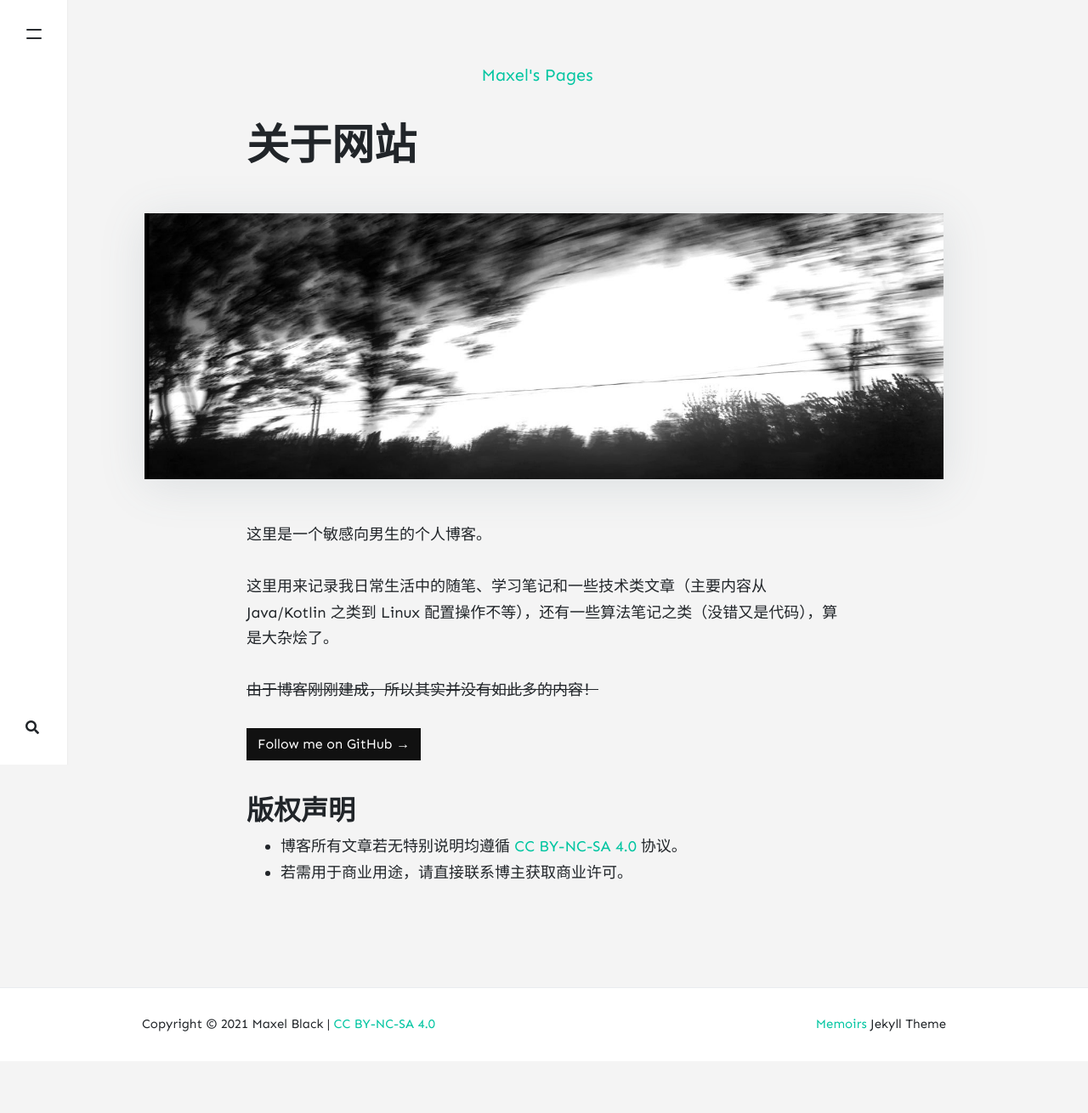
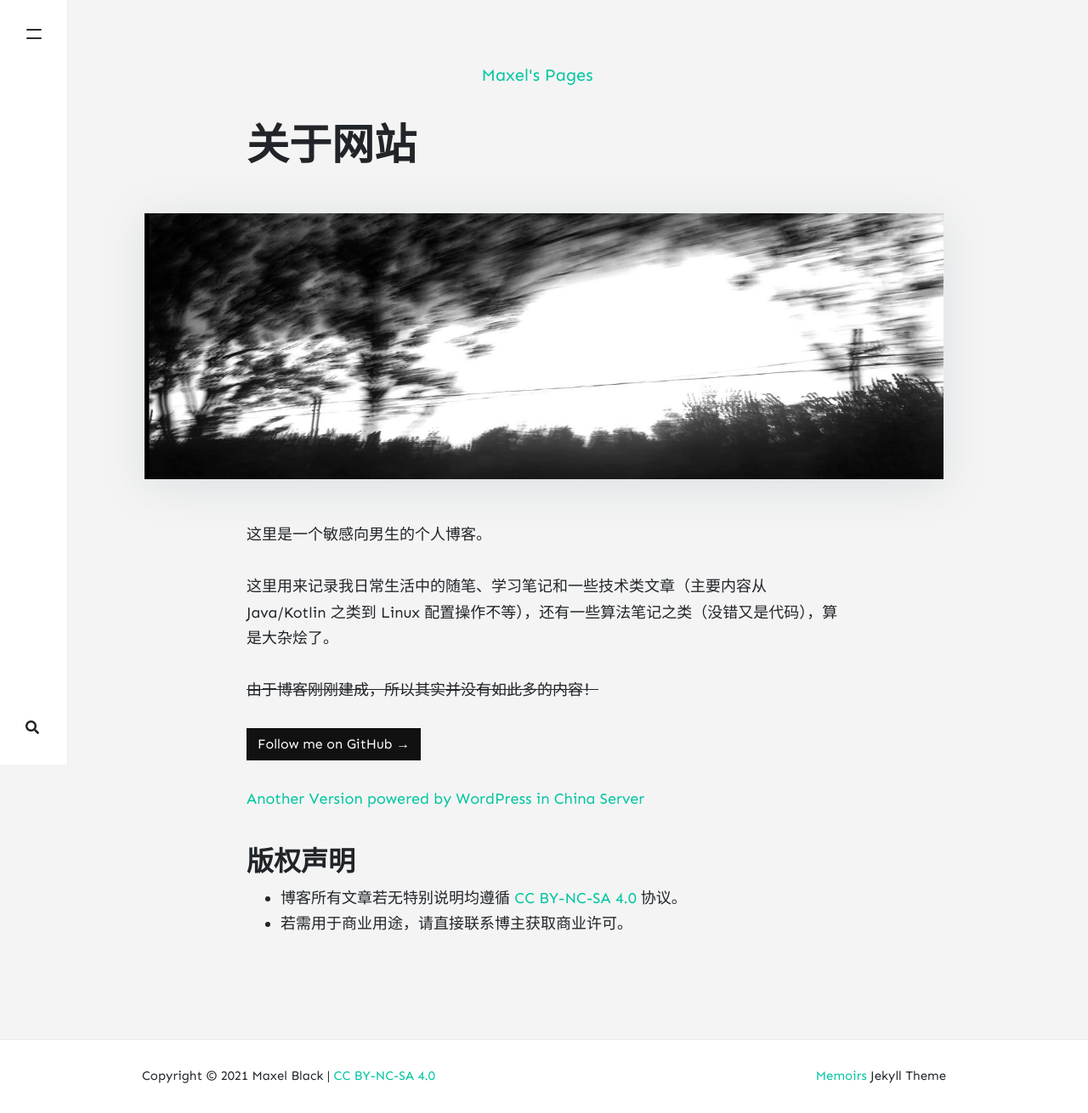
Before and after one commit to maxelblack/maxels-pages, a Jekyll site: the page built from _pages/about.md, in a window 1280 px wide. Shown: the whole page at 85% size. Built offline with Jekyll 4.4.1, drawn with Linux system fonts in a browser that asks for light colours; nearby versions of some CDN libraries; comment, search, counter and statistics services are not loaded; before the commit the page ends 1249 px from its top, so only the background shows below that.

Commit message:
Update the End Poem

```diff
--- a/_config.yml
+++ b/_config.yml
@@ -61,7 +61,7 @@
 adsense-data-ad-slot: "1363087678"
 
 # Lazy Images ("enabled" or "disabled")
-lazyimages: "disabled"
+lazyimages: "enabled"
 
 # Post Author Box ("enabled" or "disabled")
 authorbox: "enabled"
--- a/_pages/about.md
+++ b/_pages/about.md
@@ -13,7 +13,13 @@
 
 ~~由于博客刚刚建成，所以其实并没有如此多的内容！~~
 
-<a target="_blank" href="https://bootstrapstarter.com/jekyll-theme-memoirs/" class="btn btn-dark"> Follow me on GitHub &rarr;</a>
+<a target="_blank" href="https://github.com/maxelblack/" class="btn btn-dark">
+Follow me on GitHub &rarr;
+</a>
+
+<p><a target="_blank" href="https://maxelblack.dp7.link/">
+Another Version powered by WordPress in China Server
+</a></p>
 
 ## 版权声明
 
```
